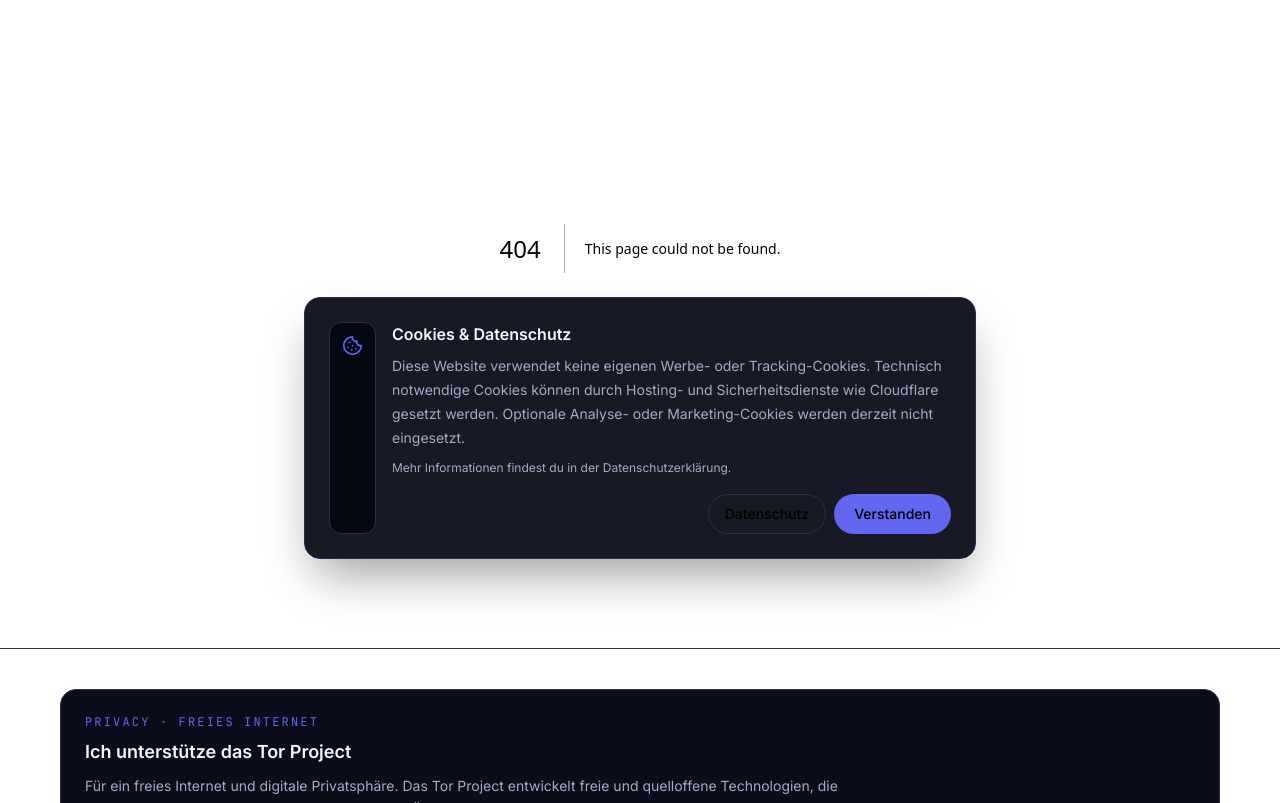
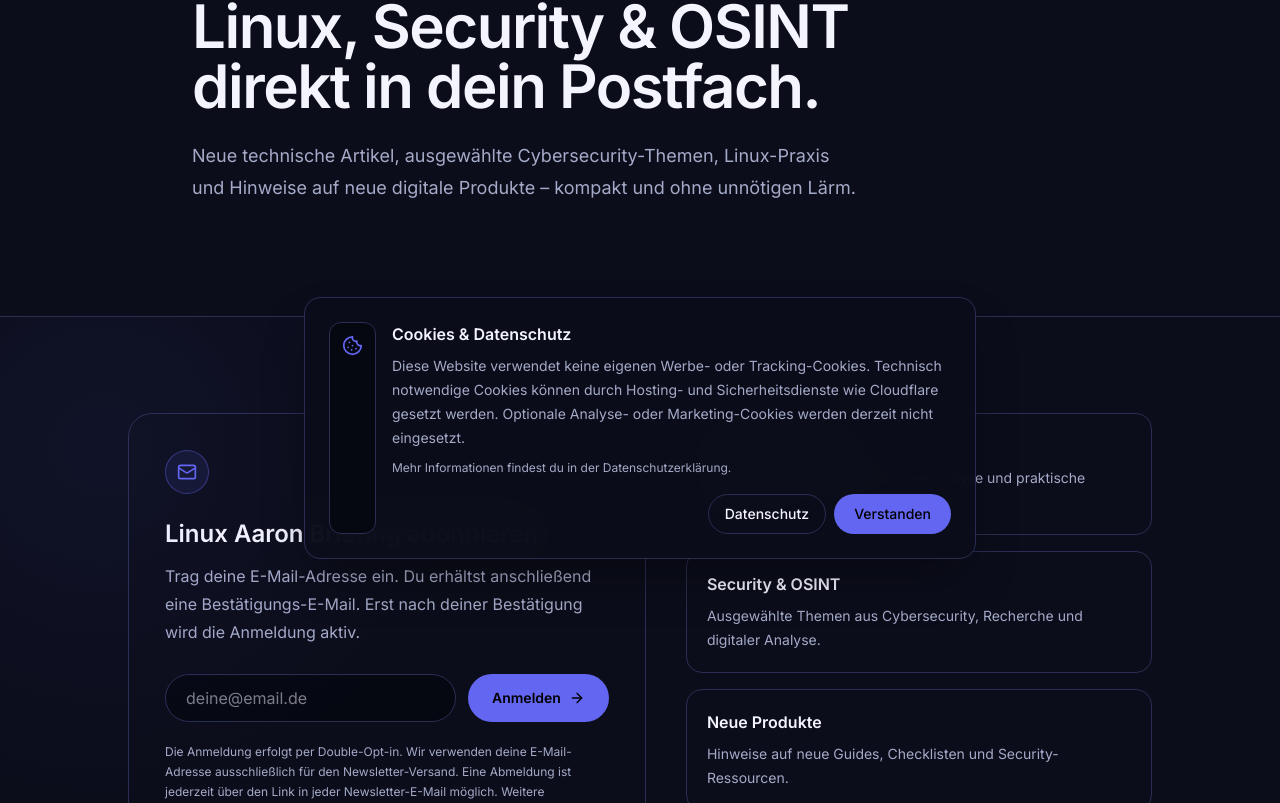
Before and after one commit to aaron0sec/webseite, a Next.js app: page /newsletter in a window 1280 px wide. Before the commit this address had no page. Shown: the part 217-1020 px from the top of the page. Built offline with nearby package versions, Linux system fonts and the light colour scheme.

Commit message:
feat: add branded newsletter signup page

```diff
--- /dev/null
+++ b/src/app/newsletter/page.tsx
@@ -0,0 +1,65 @@
+"use client";
+
+import { FormEvent, useState } from "react";
+import { ArrowRight, CheckCircle2, Mail } from "lucide-react";
+
+export default function NewsletterPage() {
+  const [email, setEmail] = useState("");
+  const [status, setStatus] = useState<{ type: "idle" | "loading" | "success" | "error"; message: string }>({ type: "idle", message: "" });
+
+  async function submit(event: FormEvent<HTMLFormElement>) {
+    event.preventDefault();
+    setStatus({ type: "loading", message: "Anmeldung wird verarbeitet …" });
+    try {
+      const response = await fetch("/api/newsletter/subscribe", {
+        method: "POST",
+        headers: { "Content-Type": "application/json" },
+        body: JSON.stringify({ email }),
+      });
+      const data = await response.json();
+      setStatus({ type: data.ok ? "success" : "error", message: data.message || "Unbekannter Fehler." });
+      if (data.ok) setEmail("");
+    } catch {
+      setStatus({ type: "error", message: "Die Anmeldung konnte gerade nicht verarbeitet werden." });
+    }
+  }
+
+  return (
+    <main>
+      <section className="border-b border-[var(--border)] bg-[var(--surface)] py-20 sm:py-28">
+        <div className="container max-w-4xl">
+          <p className="font-mono text-xs tracking-[0.2em] text-[var(--accent)]">LINUX AARON · BRIEFING</p>
+          <h1 className="mt-5 max-w-3xl text-4xl font-semibold tracking-tight sm:text-6xl">Linux, Security & OSINT direkt in dein Postfach.</h1>
+          <p className="mt-6 max-w-2xl text-lg leading-8 text-[var(--muted)]">Neue technische Artikel, ausgewählte Cybersecurity-Themen, Linux-Praxis und Hinweise auf neue digitale Produkte – kompakt und ohne unnötigen Lärm.</p>
+        </div>
+      </section>
+
+      <section className="py-16 sm:py-24">
+        <div className="container grid max-w-5xl gap-10 lg:grid-cols-[1fr_.9fr] lg:items-start">
+          <div className="rounded-3xl border border-[var(--border)] bg-[var(--surface)] p-7 sm:p-9">
+            <div className="flex h-11 w-11 items-center justify-center rounded-full border border-[var(--accent)]/40 bg-[var(--accent)]/10 text-[var(--accent)]"><Mail size={20} /></div>
+            <h2 className="mt-6 text-2xl font-semibold">Linux Aaron Briefing abonnieren</h2>
+            <p className="mt-3 leading-7 text-[var(--muted)]">Trag deine E-Mail-Adresse ein. Du erhältst anschließend eine Bestätigungs-E-Mail. Erst nach deiner Bestätigung wird die Anmeldung aktiv.</p>
+            <form onSubmit={submit} className="mt-7">
+              <label htmlFor="newsletter-email" className="sr-only">E-Mail-Adresse</label>
+              <div className="flex flex-col gap-3 sm:flex-row">
+                <input id="newsletter-email" type="email" required autoComplete="email" value={email} onChange={(e) => setEmail(e.target.value)} placeholder="deine@email.de" className="min-h-12 flex-1 rounded-full border border-[var(--border)] bg-[var(--bg)] px-5 outline-none transition focus:border-[var(--accent)]" />
+                <button type="submit" disabled={status.type === "loading"} className="inline-flex min-h-12 items-center justify-center gap-2 rounded-full bg-[var(--accent)] px-6 text-sm font-semibold text-black transition hover:brightness-110 disabled:cursor-wait disabled:opacity-60">{status.type === "loading" ? "Wird verarbeitet …" : "Anmelden"} <ArrowRight size={16} /></button>
+              </div>
+            </form>
+            {status.message && <div aria-live="polite" className={`mt-5 rounded-xl border px-4 py-3 text-sm leading-6 ${status.type === "success" ? "border-[var(--accent)]/40 bg-[var(--accent)]/8" : "border-[var(--border)]"}`}>{status.type === "success" && <CheckCircle2 className="mr-2 inline-block text-[var(--accent)]" size={16} />}{status.message}</div>}
+            <p className="mt-5 text-xs leading-5 text-[var(--muted)]">Die Anmeldung erfolgt per Double-Opt-in. Wir verwenden deine E-Mail-Adresse ausschließlich für den Newsletter-Versand. Eine Abmeldung ist jederzeit über den Link in jeder Newsletter-E-Mail möglich. Weitere Informationen findest du in der <a href="/datenschutz" className="underline underline-offset-4">Datenschutzerklärung</a>.</p>
+          </div>
+
+          <div className="space-y-4">
+            {[
+              ["Technische Praxis", "Linux-Befehle, Hardening, Systemanalyse und praktische Workflows."],
+              ["Security & OSINT", "Ausgewählte Themen aus Cybersecurity, Recherche und digitaler Analyse."],
+              ["Neue Produkte", "Hinweise auf neue Guides, Checklisten und Security-Ressourcen."],
+            ].map(([title, text]) => <article key={title} className="rounded-2xl border border-[var(--border)] p-5"><h3 className="font-semibold">{title}</h3><p className="mt-2 text-sm leading-6 text-[var(--muted)]">{text}</p></article>)}
+          </div>
+        </div>
+      </section>
+    </main>
+  );
+}
```
